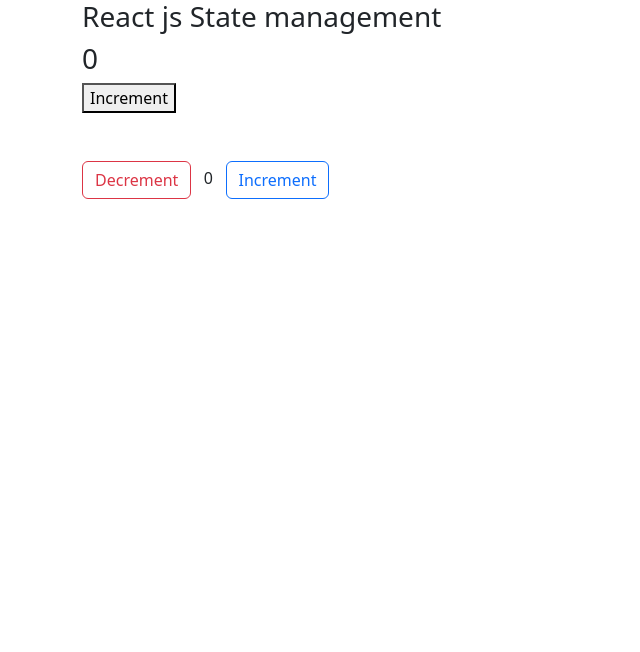
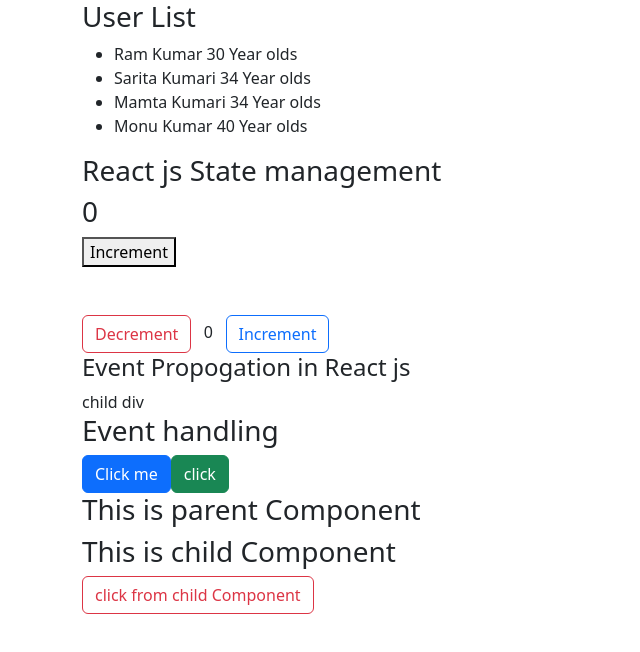
Before and after one commit to Developerramm/mern-stack-development, a React (Vite) app in the folder React/demo3/: page / in a window 1280 px wide. Shown: the top 652 px of the page, without its empty margins (0-640 px from the left). Built offline with nearby package versions, Linux system fonts and the light colour scheme.

Commit message:
state hook practice

```diff
--- a/React/demo3/src/App.jsx
+++ b/React/demo3/src/App.jsx
@@ -3,14 +3,16 @@
 import ParentComponent from "./Components/ParentComponent";
 import EventPropogation from "./Components/EventPropogation";
 import State from "./Hooks/State";
+import Derived from "./Hooks/Derived";
 
 const App = () => {
   return (
     <div className="container">
+      <Derived />
       <State />
-      {/* <EventPropogation />
+      <EventPropogation />
       <EventHandling />
-      <ParentComponent /> */}
+      <ParentComponent />
     </div>
   );
 };
--- /dev/null
+++ b/React/demo3/src/Hooks/Derived.jsx
@@ -0,0 +1,31 @@
+import React, { useState } from "react";
+
+const Derived = () => {
+  //   const users = [];
+  //   console.log(users);
+
+  const [user, setUsers] = useState([
+    { name: "Ram Kumar", age: 30 },
+    { name: "Sarita Kumari", age: 34 },
+    { name: "Mamta Kumari", age: 34 },
+    { name: "Monu Kumar", age: 40 },
+  ]);
+  return (
+    <div>
+      <h3>User List </h3>
+      <ul>
+        {user.map((item, index) => {
+          return (
+            <li key={index}>
+              {" "}
+              {item.name} {item.age}
+              {" Year olds"}
+            </li>
+          );
+        })}
+      </ul>
+    </div>
+  );
+};
+
+export default Derived;
```
